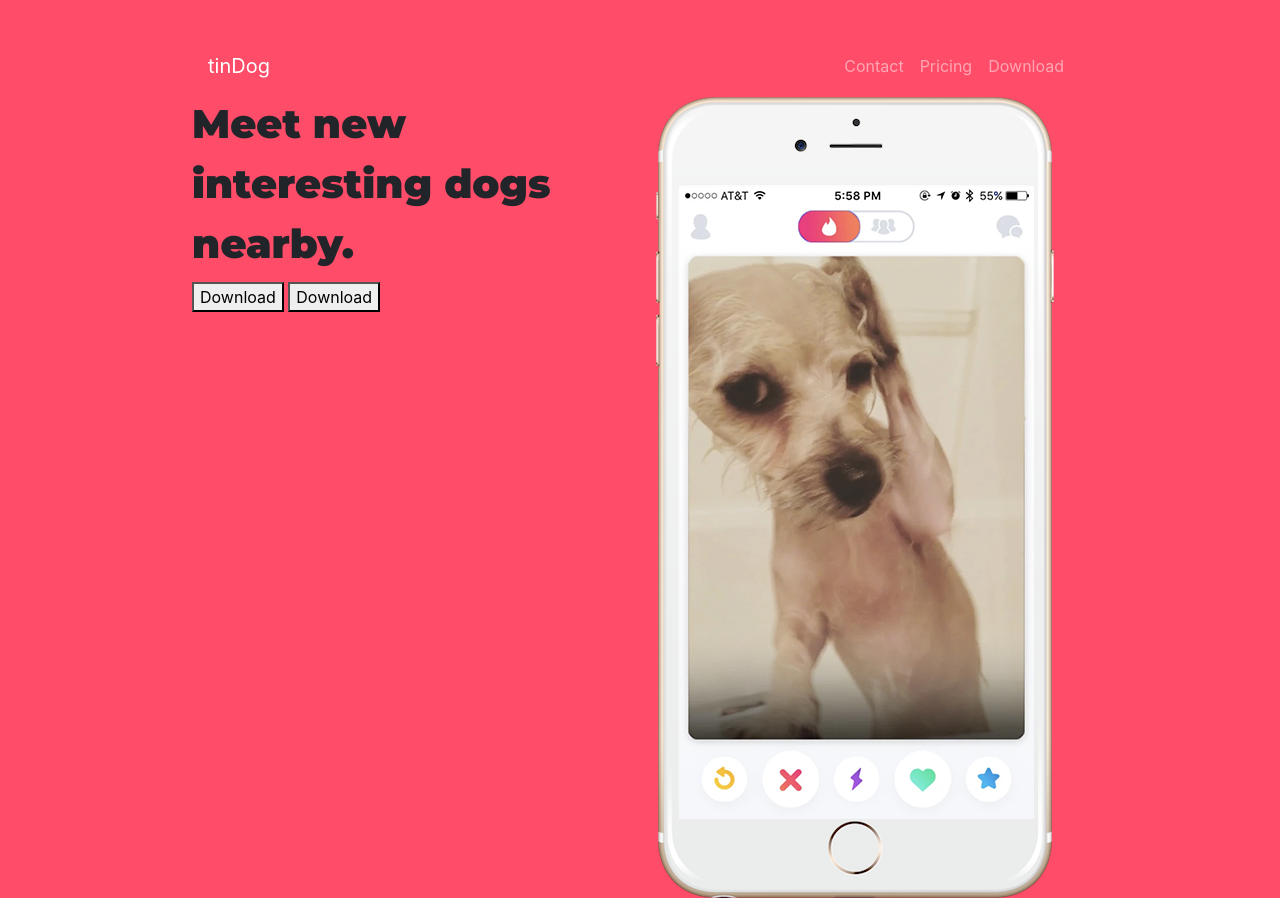
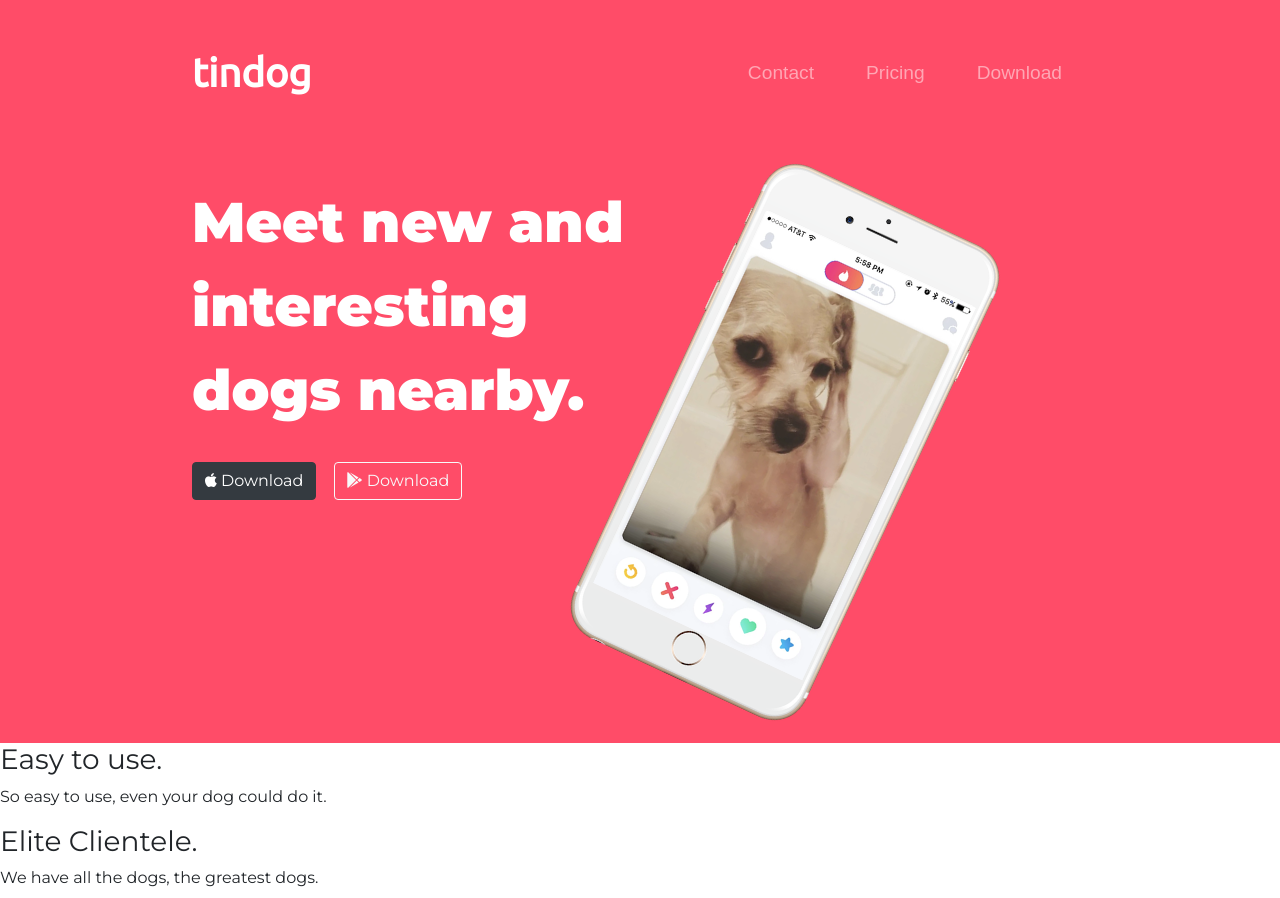
Before and after one commit to baziyad48/tinDog, a plain HTML site: page index.html in a window 1280 px wide. Shown: the top 898 px of the page. Drawn offline with nearby package versions, Linux system fonts and the light colour scheme.

Commit message:
Adjusting navigation bar, heading, and image

```diff
--- a/css/styles.css
+++ b/css/styles.css
@@ -1,14 +1,50 @@
+body {
+  font-family: 'Montserrat', sans-serif;
+}
+
 h1 {
   font-family: 'Montserrat', sans-serif;
   font-weight: 900;
-  size: 3rem;
+  font-size: 3.5rem;
   line-height: 1.5;
 }
 
-.container-fluid{
+.container-fluid {
   padding: 3% 15%;
 }
 
 #title {
   background-color: #ff4c68;
+  color: #fff;
 }
+
+/* Navigation Bar */
+.navbar {
+  padding: 0 0 4.5rem;
+}
+
+.nav-item {
+  padding: 0 18px;
+}
+
+.nav-link {
+  font-size: 1.2rem;
+  font-family: 'Montserrat-Light', sans-serif;
+}
+
+.navbar-brand {
+  font-family: 'Ubuntu', sans-serif;
+  font-size: 2.5rem;
+  font-weight: bold;
+}
+
+/* Download Buttons */
+.download-btn {
+  margin: 5% 3% 5% 0;
+}
+
+/* Title Image */
+.title-image{
+  width: 60%;
+  transform: rotate(25deg);
+}
--- a/index.html
+++ b/index.html
@@ -5,12 +5,14 @@
 
   <meta charset="utf-8">
   <meta name="viewport" content="width=device-width, initial-scale=1, shrink-to-fit=no">
-
+  <!-- Google Fonts -->
+  <link href="https://fonts.googleapis.com/css?family=Montserrat:300,400,900|Ubuntu" rel="stylesheet">
+  <!-- CSS Style -->
   <link rel="stylesheet" href="https://stackpath.bootstrapcdn.com/bootstrap/4.2.1/css/bootstrap.min.css" integrity="sha384-GJzZqFGwb1QTTN6wy59ffF1BuGJpLSa9DkKMp0DgiMDm4iYMj70gZWKYbI706tWS" crossorigin="anonymous">
   <link rel="stylesheet" href="css/styles.css">
-
-  <link href="https://fonts.googleapis.com/css?family=Montserrat:400,900|Ubuntu" rel="stylesheet">
-
+  <!-- Font Awesome -->
+  <link rel="stylesheet" href="https://use.fontawesome.com/releases/v5.6.3/css/all.css" integrity="sha384-UHRtZLI+pbxtHCWp1t77Bi1L4ZtiqrqD80Kn4Z8NTSRyMA2Fd33n5dQ8lWUE00s/" crossorigin="anonymous">
+  <!-- Bootstrap Scripts -->
   <script src="https://code.jquery.com/jquery-3.3.1.slim.min.js" integrity="sha384-q8i/X+965DzO0rT7abK41JStQIAqVgRVzpbzo5smXKp4YfRvH+8abtTE1Pi6jizo" crossorigin="anonymous"></script>
   <script src="https://cdnjs.cloudflare.com/ajax/libs/popper.js/1.14.6/umd/popper.min.js" integrity="sha384-wHAiFfRlMFy6i5SRaxvfOCifBUQy1xHdJ/yoi7FRNXMRBu5WHdZYu1hA6ZOblgut" crossorigin="anonymous"></script>
   <script src="https://stackpath.bootstrapcdn.com/bootstrap/4.2.1/js/bootstrap.min.js" integrity="sha384-B0UglyR+jN6CkvvICOB2joaf5I4l3gm9GU6Hc1og6Ls7i6U/mkkaduKaBhlAXv9k" crossorigin="anonymous"></script>
@@ -25,7 +27,7 @@
     <!-- Nav Bar -->
     <div class="container-fluid">
       <nav class="navbar navbar-expand-lg navbar-dark">
-        <a class="navbar-brand" href="">tinDog</a>
+        <a class="navbar-brand" href="">tindog</a>
 
         <button class="navbar-toggler" type="button" data-toggle="collapse" data-target="#navbarTogglerDemo01" aria-controls="navbarTogglerDemo01" aria-expanded="false" aria-label="Toggle navigation">
           <span class="navbar-toggler-icon"></span>
@@ -54,13 +56,13 @@
       <!-- Title -->
       <div class="row">
         <div class="col-lg-6">
-          <h1>Meet new interesting dogs nearby.</h1>
-          <button type="button">Download</button>
-          <button type="button">Download</button>
+          <h1>Meet new and interesting dogs nearby.</h1>
+          <button type="button" class="btn btn-dark btn-large download-btn"><i class="fab fa-apple"></i> Download</button>
+          <button type="button" class="btn btn-outline-light btn-large download-btn"><i class="fab fa-google-play"></i> Download</button>
         </div>
 
         <div class="col-lg-6">
-          <img src="images/iphone6.png" alt="iphone-mockup">
+          <img class="title-image" src="images/iphone6.png" alt="iphone-mockup">
         </div>
       </div>
     </div>
```
